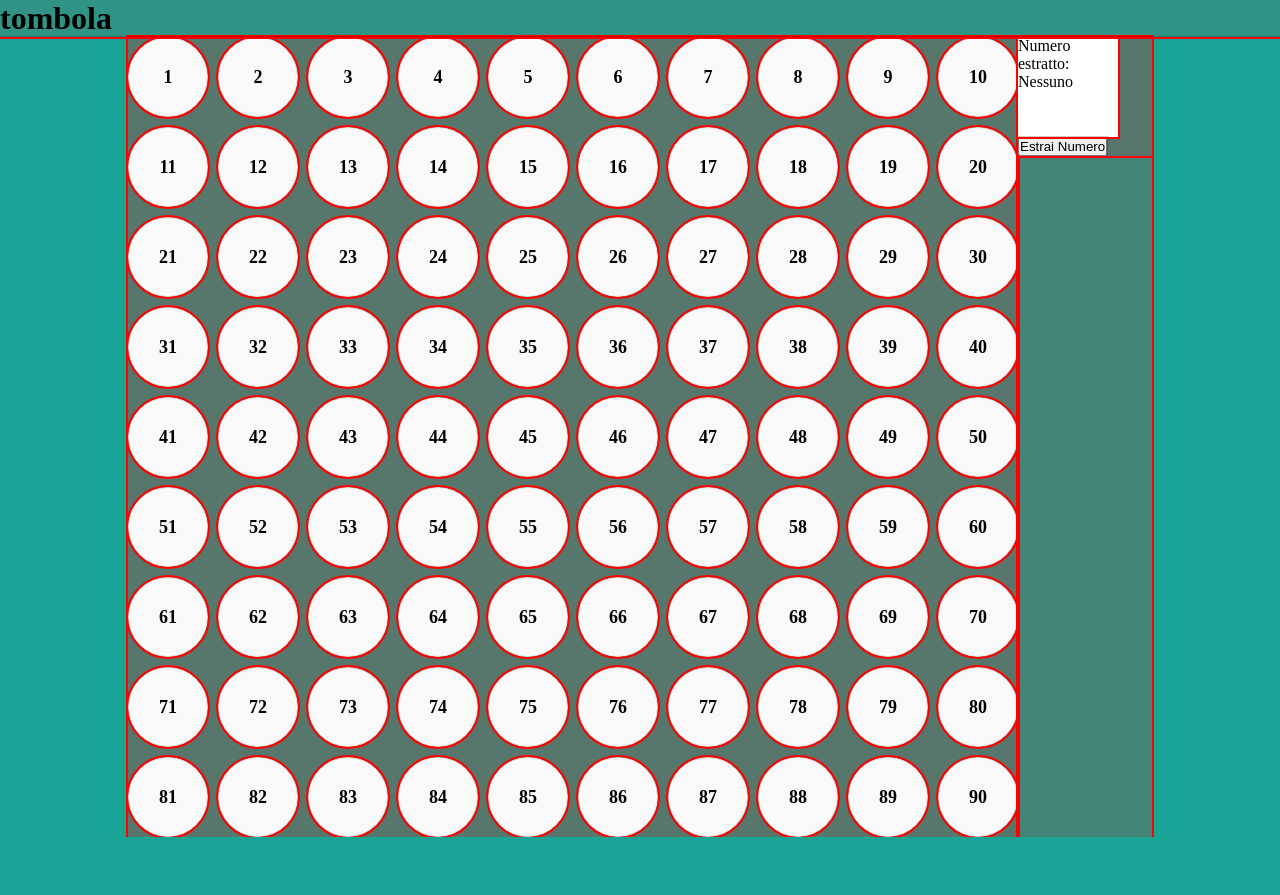
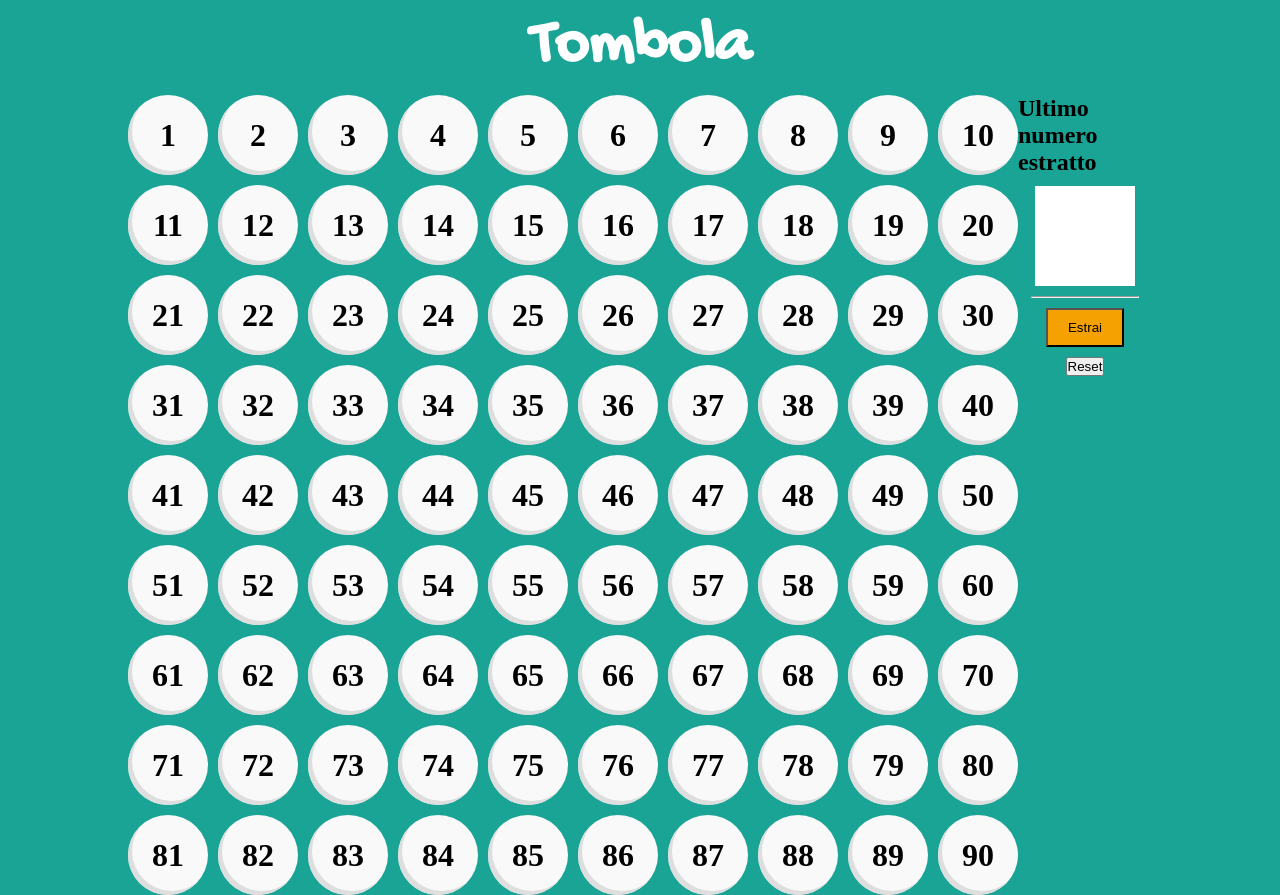
Before and after one commit to VincenzoFerraro0/web-tombola, a plain HTML site: page index.html in a window 1280 px wide. Before the commit the page ends 837 px from the top, so only its background shows below. Drawn offline with Linux system fonts and the light colour scheme.

Commit message:
various changes

```diff
--- a/css/style.css
+++ b/css/style.css
@@ -1,21 +1,34 @@
 :root {
     --color-bgScreen: #19A495;
     --color-bgCell: #FFFFFF;
+    --color-btn1: #F6A102;
 }
 
 body {
     background-color: var(--color-bgScreen);
 }
 
-.container{
+header {
+    padding: 10px;
+    font-family: "Gochi Hand", serif;
+    font-size: 2rem;
+    text-transform: capitalize;
+    color: #fff;
+    text-align: center;
+}
+
+/* container principale */
+.container {
     width: 80vw;
     margin: 0 auto;
     display: flex;
 
 }
-.cont-table{
+/* container tabellone */
+.cont-table {
     flex-basis: 80%;
 }
+
 .board {
     display: grid;
     grid-template-columns: repeat(10, 80px);
@@ -31,17 +44,52 @@ body {
     display: flex;
     align-items: center;
     justify-content: center;
-    border: 1px solid #ddd;
+    /* border: 1px solid #ddd; */
     background-color: #f9f9f9;
-    font-size: 18px;
+    box-shadow: inset 4px -4px 0px 0px #dedede;
+
+
+    font-size: 2rem;
     font-weight: bold;
     cursor: pointer;
 }
 
-  .cont-ext{
+/* container estrazione  */
+.cont-ext {
     flex-basis: 20%;
+
+    display:flex ;
+    flex-direction: column;
+    align-items: center;
+    gap: 10px;
+
 }
+.cont-ext hr {
+    width: 80%;
+}
+
+
+#draw-button {
+    background-color: var(--color-btn1) ;
+    padding: 10px 20px;
+}
+
+.cell.red {
+    background-image: radial-gradient(red, white);
+    color: white;
+
+    box-shadow:none;
+
+}
+.controls {
+  position: relative;
+}
+
 #current-number {
+    text-align: center;
+    align-content: center;
+    font-size: 2rem;
+
     height: 100px;
     aspect-ratio: 1;
     background-color: var(--color-bgCell);
--- a/index.html
+++ b/index.html
@@ -19,9 +19,10 @@
     <!-- RESET CSS -->
     <link rel="stylesheet" href="./css/reset.css">
     <!-- DEBUG CSS -->
-    <link rel="stylesheet" href="./css/debug.css">
+    <!-- <link rel="stylesheet" href="./css/debug.css"> -->
     <!-- CUSTOM CSS -->
     <link rel="stylesheet" href="./css/style.css">
+
 </head>
 
 <body>
@@ -40,11 +41,13 @@
 
             <!-- ESTRAZIONE -->
             <div class="cont-ext">
+                <h2>Ultimo numero estratto</h2>
                 <div class="controls">
-                    <div id="current-number">Numero estratto: Nessuno</div>
-                    <button id="draw-button">Estrai Numero</button>
-
+                    <div id="current-number"></div>
                 </div>
+                <hr>
+                <button id="draw-button">Estrai</button>
+                <button id="reset-button">Reset</button>
             </div>
 
         </div>
--- a/main.js
+++ b/main.js
@@ -1,9 +1,47 @@
-  // Genera il tabellone
-  const board = document.getElementById('board');
-  for (let i = 1; i <= 90; i++) {
+// Genera il tabellone
+const board = document.getElementById('board');
+for (let i = 1; i <= 90; i++) {
     const cell = document.createElement('div');
     cell.classList.add('cell');
     cell.textContent = i;
     cell.setAttribute('data-number', i);
     board.appendChild(cell);
-  }
+}
+
+// Variabili globali
+const drawnNumbers = [];
+const currentNumberDisplay = document.getElementById('current-number');
+
+// Funzione per estrarre un numero
+document.getElementById('draw-button').addEventListener('click', () => {
+    if (drawnNumbers.length >= 90) {
+        alert('Tutti i numeri sono stati estratti!');
+        return;
+    }
+
+    let number;
+    do {
+        number = Math.floor(Math.random() * 90) + 1;
+    } while (drawnNumbers.includes(number));
+
+    drawnNumbers.push(number);
+
+    // Aggiorna il numero corrente
+    currentNumberDisplay.textContent = number;
+
+    // Colora la cella corrispondente
+    const cell = document.querySelector(`.cell[data-number='${number}']`);
+    if (cell) {
+        cell.classList.add('red');
+    }
+});
+
+// Funzione per resettare il gioco
+document.getElementById('reset-button').addEventListener('click', () => {
+    // Resetta i numeri estratti
+    drawnNumbers.length = 0;
+    currentNumberDisplay.textContent = '';
+
+    // Rimuove la classe 'red' da tutte le celle
+    document.querySelectorAll('.cell.red').forEach(cell => cell.classList.remove('red'));
+});
```
Lines whose indentation alone changed are shown as unchanged.
